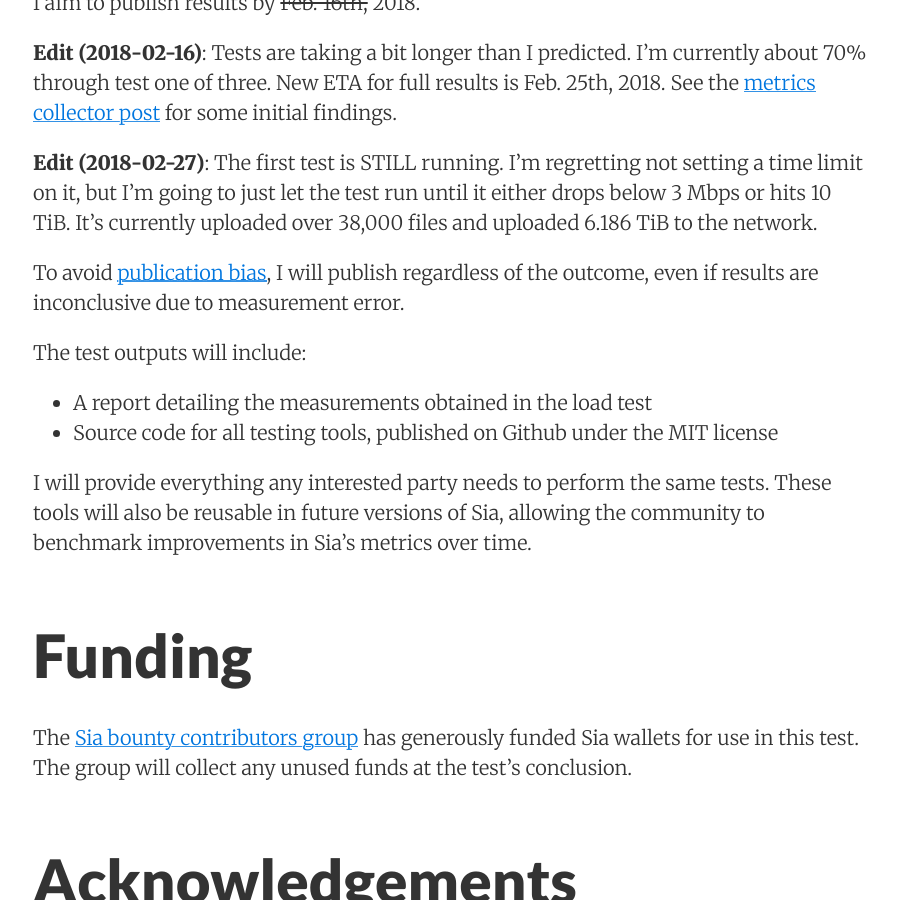
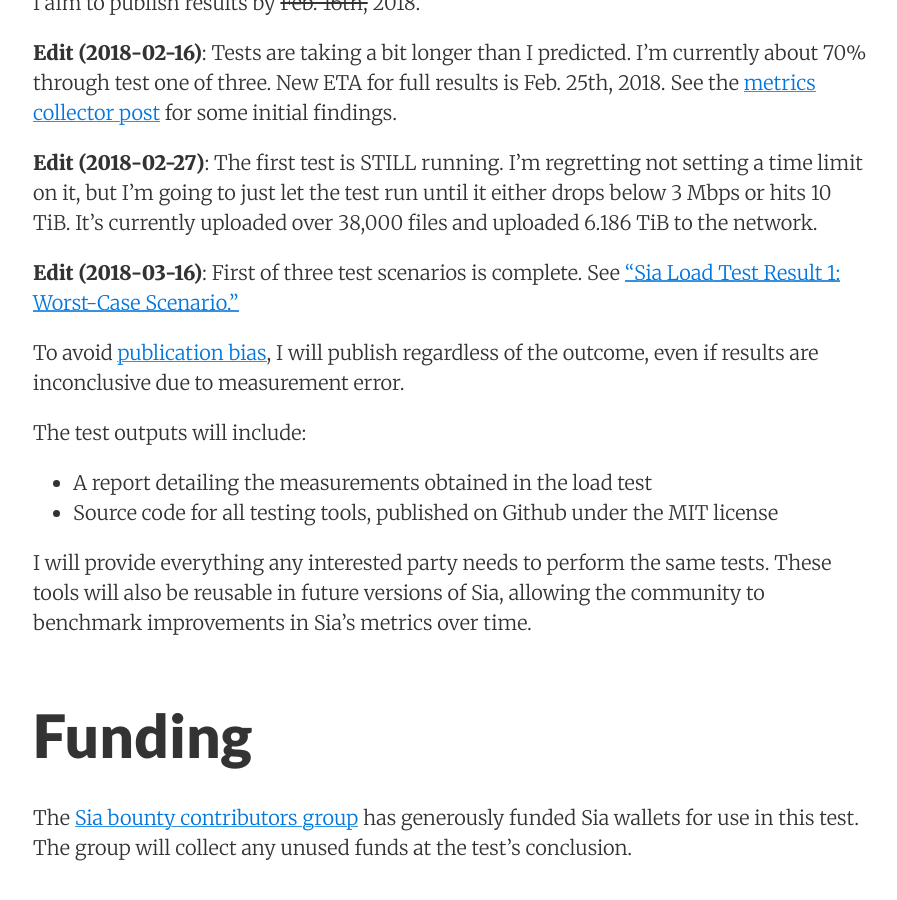
Before and after one commit to mtlynch/spaceduck, a Jekyll site: the page built from _posts/2018-02-07-sia-load-test-preview.md, in a window 1280 px wide and 900 px high, scrolled down 4213 px. Shown: the whole window, without its empty margins (187-1084 px from the left). Built offline with Jekyll 4.4.1, drawn with Linux system fonts in a browser that asks for light colours; comment, search, counter and statistics services are not loaded.

Commit message:
Forward-linking test plan to set of test results

```diff
--- a/_posts/2018-02-07-sia-load-test-preview.md
+++ b/_posts/2018-02-07-sia-load-test-preview.md
@@ -97,6 +97,8 @@
 
 **Edit (2018-02-27)**: The first test is STILL running. I'm regretting not setting a time limit on it, but I'm going to just let the test run until it either drops below 3 Mbps or hits 10 TiB. It's currently uploaded over 38,000 files and uploaded 6.186 TiB to the network.
 
+**Edit (2018-03-16)**: First of three test scenarios is complete. See ["Sia Load Test Result 1: Worst-Case Scenario."](/load-test-1/)
+
 To avoid [publication bias](https://en.wikipedia.org/wiki/Publication_bias), I will publish regardless of the outcome, even if results are inconclusive due to measurement error.
 
 The test outputs will include:
```
